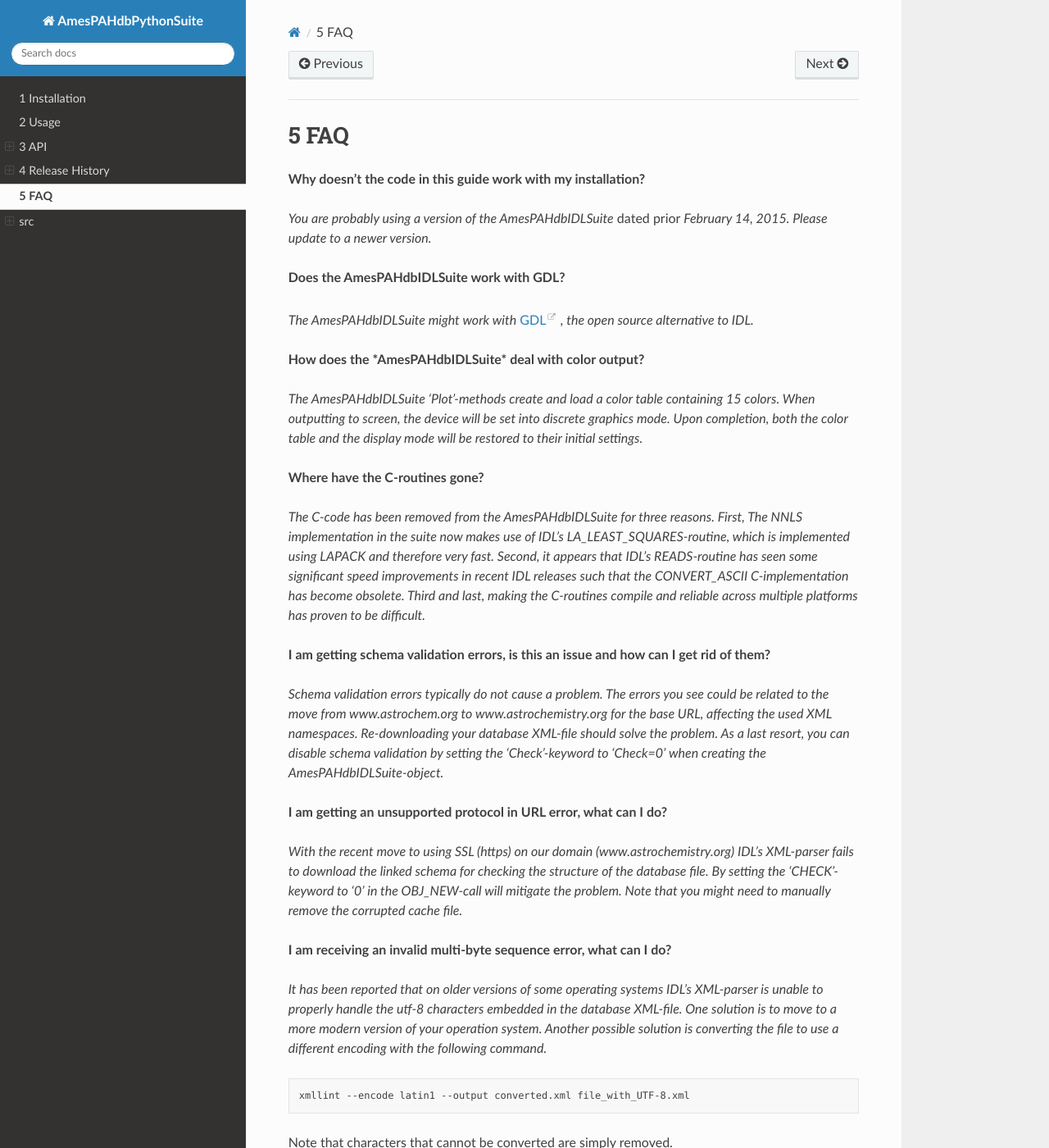
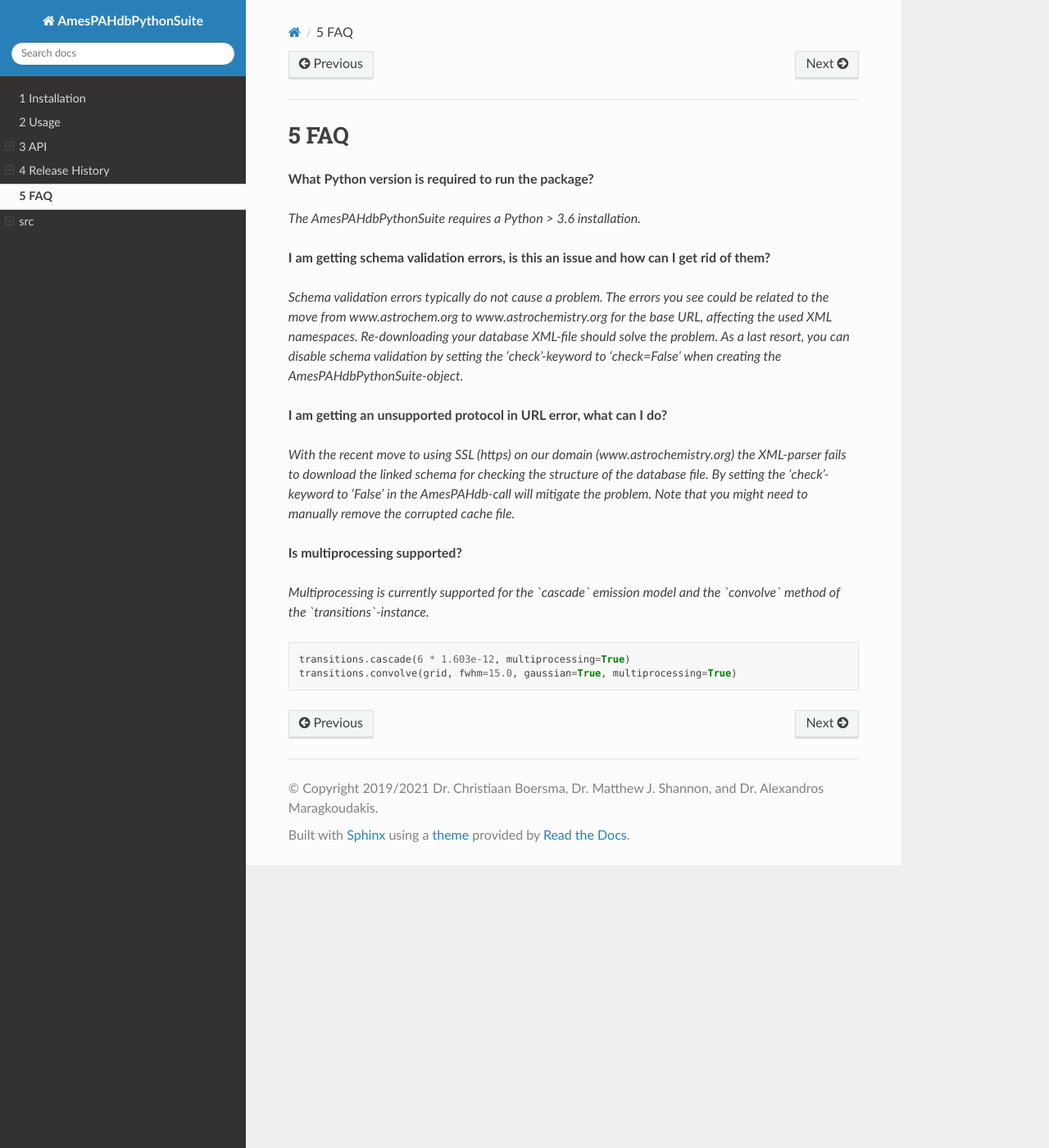
Before and after one commit to PAHdb/AmesPAHdbPythonSuite, a Sphinx documentation site: the page built from docs/faq.rst, in a window 1280 px wide and 1400 px high. Shown: the whole window at 82% size. Built offline with Sphinx 7.4.7 and the Read the Docs theme 2.0.0, drawn with Linux system fonts in a browser that asks for light colours; pages that are not in the unit, such as notebooks, are missing from menus.

Commit message:
xml instructions, src pages, faq added

```diff
--- a/docs/faq.rst
+++ b/docs/faq.rst
@@ -5,35 +5,10 @@
 FAQ
 ===
 
-**Why doesn't the code in this guide work with my installation?**
+**What Python version is required to run the package?**
 
-*You are probably using a version of the AmesPAHdbIDLSuite*
-dated prior *February 14, 2015. Please update to a newer
-version.*
+*The AmesPAHdbPythonSuite requires a Python > 3.6 installation.*
 
-**Does the AmesPAHdbIDLSuite work with GDL?**
-
-*The AmesPAHdbIDLSuite might work with* `GDL <http://gnudatalanguage.sourceforge.net>`__ *, the open source alternative to IDL.*
-
-**How does the *AmesPAHdbIDLSuite* deal with color output?**
-
-*The AmesPAHdbIDLSuite 'Plot'-methods create and load a color
-table containing 15 colors. When outputting to screen, the
-device will be set into discrete graphics mode. Upon
-completion, both the color table and the display mode will be
-restored to their initial settings.*
-
-**Where have the C-routines gone?**
-
-*The C-code has been removed from the AmesPAHdbIDLSuite for
-three reasons. First, The NNLS implementation in the suite now
-makes use of IDL’s LA_LEAST_SQUARES-routine, which is
-implemented using LAPACK and therefore very fast. Second, it
-appears that IDL’s READS-routine has seen some significant
-speed improvements in recent IDL releases such that the
-CONVERT_ASCII C-implementation has become obsolete. Third and
-last, making the C-routines compile and reliable across
-multiple platforms has proven to be difficult.*
 
 **I am getting schema validation errors, is this an issue and how can I get rid of them?**
 
@@ -42,32 +17,24 @@ errors you see could be related to the move from
 www.astrochem.org to www.astrochemistry.org for the base URL,
 affecting the used XML namespaces. Re-downloading your database
 XML-file should solve the problem. As a last resort, you can
-disable schema validation by setting the 'Check'-keyword to
-'Check=0' when creating the AmesPAHdbIDLSuite-object.*
+disable schema validation by setting the 'check'-keyword to
+'check=False' when creating the AmesPAHdbPythonSuite-object.*
 
 **I am getting an unsupported protocol in URL error, what can I
 do?**
 
 *With the recent move to using SSL (https) on our domain
-(www.astrochemistry.org) IDL's XML-parser fails to download the
+(www.astrochemistry.org) the XML-parser fails to download the
 linked schema for checking the structure of the database file.
-By setting the 'CHECK'-keyword to '0' in the OBJ_NEW-call will
+By setting the 'check'-keyword to 'False' in the AmesPAHdb-call will
 mitigate the problem. Note that you might need to manually
 remove the corrupted cache file.*
 
-**I am receiving an invalid multi-byte sequence error, what can I
-do?**
+**Is multiprocessing supported?**
 
-*It has been reported that on older versions of some operating
-systems IDL's XML-parser is unable to properly handle the utf-8
-characters embedded in the database XML-file. One solution is
-to move to a more modern version of your operation system.
-Another possible solution is converting the file to use a
-different encoding with the following command.*
+*Multiprocessing is currently supported for the `cascade` emission model and the `convolve` method of the `transitions`-instance.*
 
-.. code:: bash
+.. code:: python
 
-    xmllint --encode latin1 --output converted.xml file_with_UTF-8.xml
-
-Note that characters that cannot be converted are simply
-removed.
+    transitions.cascade(6 * 1.603e-12, multiprocessing=True)
+    transitions.convolve(grid, fwhm=15.0, gaussian=True, multiprocessing=True)
--- a/docs/installation.rst
+++ b/docs/installation.rst
@@ -18,3 +18,5 @@ Alternatively the AmesPAHdbPythonSuite can be cloned and then installed::
 Then change directories to the new AmesPAHdbPythonSuite directory and install::
 
    $ pip install -e .
+
+A database (.xml file) is required for a comprehensive usage of the AmesPAHdbPythonSuite. See the :doc:`Usage <usage>` Section for details.
--- a/docs/usage.rst
+++ b/docs/usage.rst
@@ -4,9 +4,10 @@
 =====
 Usage
 =====
+A database (.xml file) is required for complete usage of the AmesPAHdbPythonSuite. A few sample dabases are provided with the package installation (located in the *resources*-directory), however a complete database can be obtained from the NASA Ames PAH IR Spectroscopic Database `website. <https://www.astrochemistry.org/pahdb/theoretical/3.20/download/view>`__ following the Database Downloads instructions.
 
-This is the example contained in example.py located in the
-examples-directory and shows how the AmesPAHdbPythonSuite is used to
+Below is the example contained in example.py located in the
+*examples*-directory and shows how the AmesPAHdbPythonSuite is used to
 display the ('stick') absorption spectrum of coronene (UID=18).
 
 .. code-block:: python
```
Also changed, not shown: docs/amespahdbpythonsuite.rst (+60 -0 lines).
